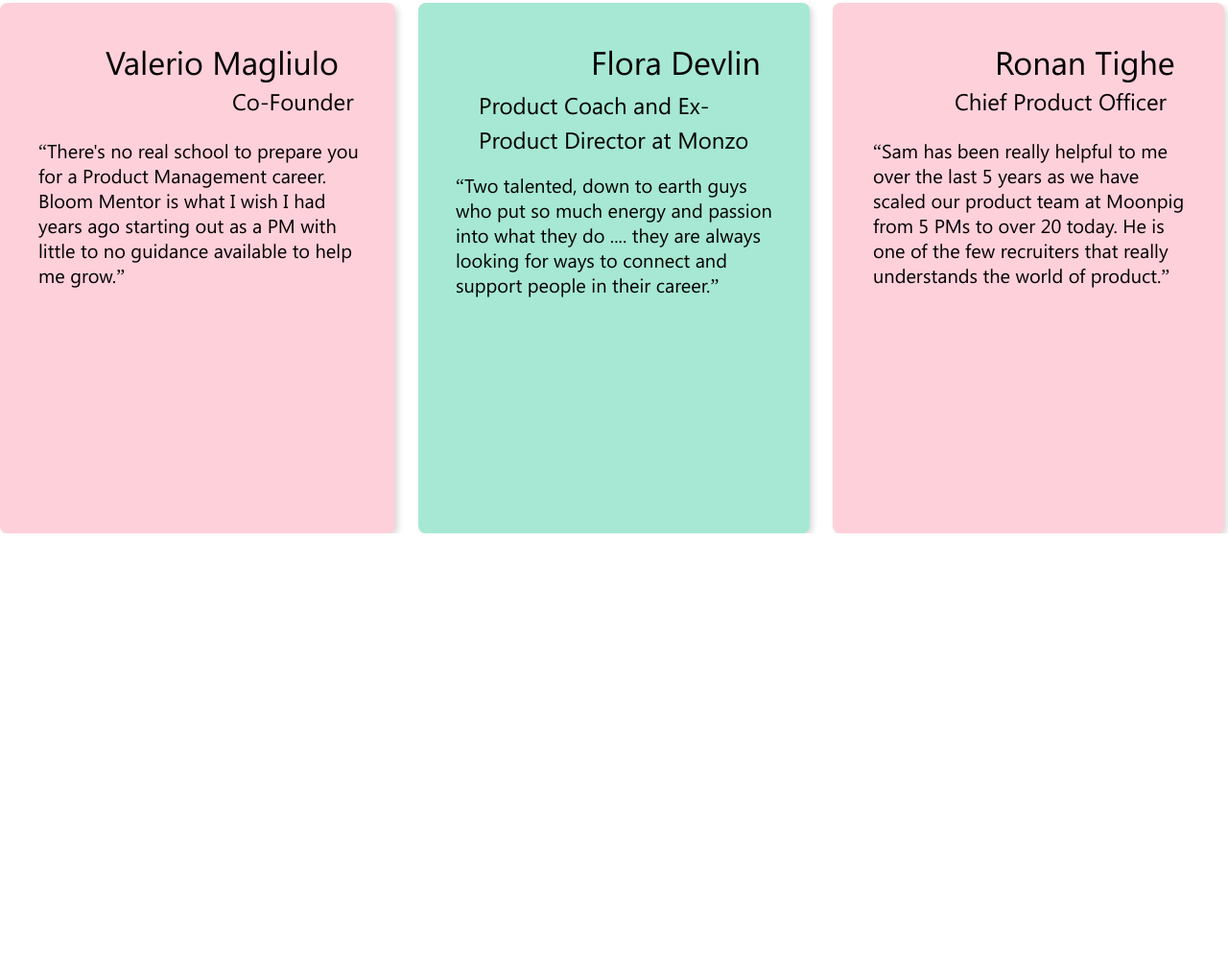
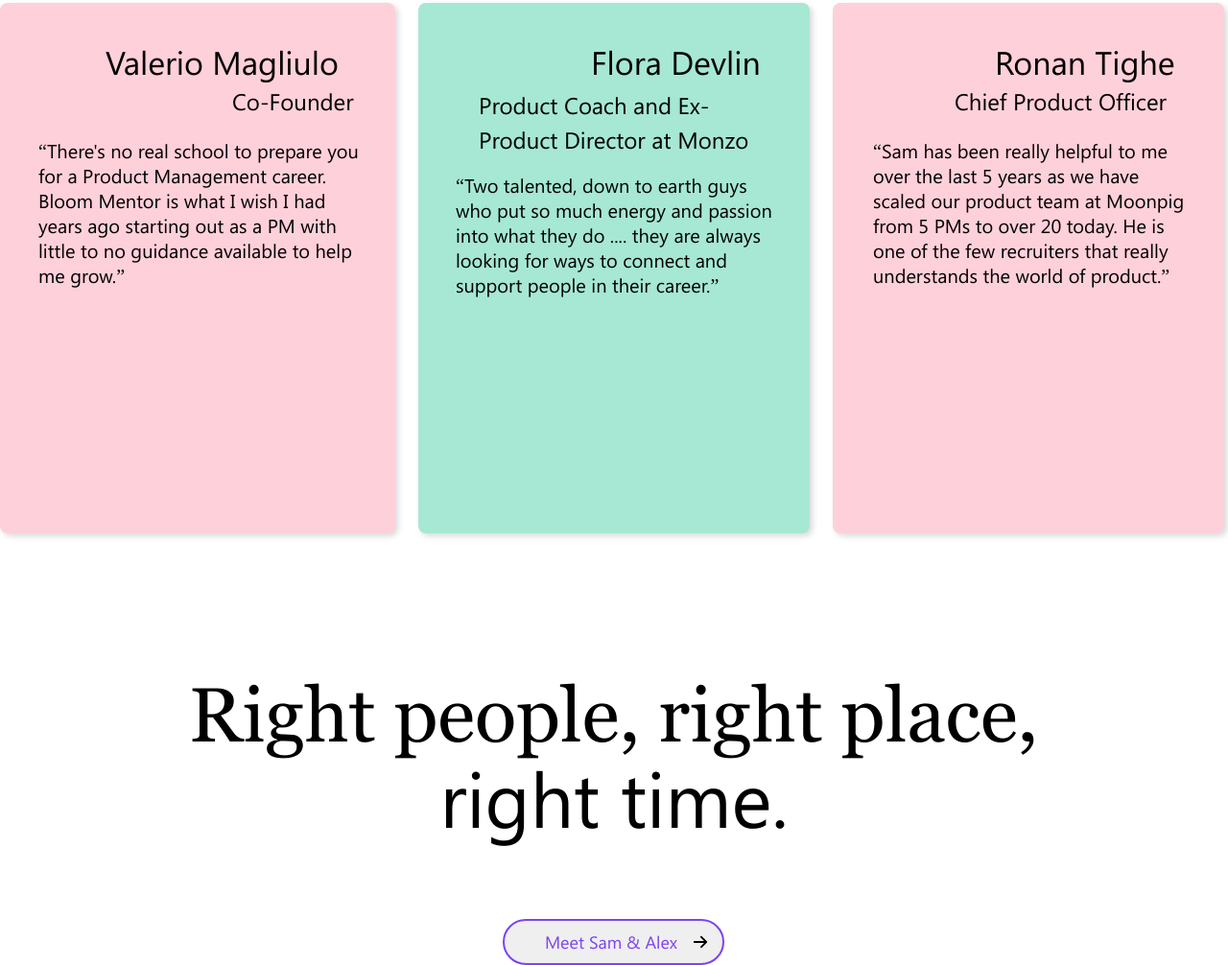
Before and after one commit to MirovaViktoria/maket-Bloom, a website: page index.html in a window 1280 px wide. Shown: the part 4976-5982 px from the top of the page at 96% size. Before the commit the page ends 5532 px from the top, so only its background shows below. Drawn offline with Linux system fonts and the light colour scheme; files whose address does not match are found by name.

Commit message:
add block right

```diff
--- a/index.html
+++ b/index.html
@@ -251,13 +251,15 @@
                 <p class="workers-words__paragraph-two">“Sam has been really helpful to me over the last 5 years as we have scaled our product team at Moonpig from 5 PMs to over 20 today. He is one of the few recruiters that really understands the world of product.”</p>
             </div>
         </div>
-        <!-- <div class="right">
-            <h1 class="right-title">Right people, right place,
-right time.</h1>
-<button class="right-button">Meet Sam & Alex
-    <img src="./img/arrow-right.png" alt="">
+        <div class="right">
+            <h1 class="right__title">Right people, right place,
+</h1>
+<p class="right__title-span">right time.</p>
+<button class="right__button">
+    <p class="right__button-text">Meet Sam & Alex</p>
+    <img class="right__button-arrow" src="./img/arrow-right.png" alt="">
 </button>
-        </div> -->
+        </div>
 
         <!-- <script type="text/javascript" src="js/script.js"></script> -->
     </body>
--- /dev/null
+++ b/scss/block_right.scss
@@ -0,0 +1,61 @@
+.right {
+    width: 1280px;
+    height: 290px;
+    margin-top: 150px;
+    background: #ffffff;
+    border-radius: 0px;
+
+    &__title {
+        width: 939px;
+        height: 80px;
+        padding-left: 170px;
+        font-family: 'Georgia';
+        font-style: normal;
+        font-weight: 400;
+        font-size: 80px;
+        line-height: 80px;
+        text-align: center;
+        color: #000000;
+        margin: 0;
+    }
+
+    &__title-span {
+        padding-top: 4px;
+        font-family: 'Segoe UI';
+        font-style: normal;
+        font-weight: 400;
+        font-size: 80px;
+        line-height: 80px;
+        text-align: center;
+        color: #000000;
+        margin: 0;
+    }
+
+    &__button {
+        box-sizing: border-box;
+        width: 231px;
+        height: 48px;
+        margin-left: 524px;
+        margin-top: 88px;
+        border: 2px solid #7c44f1;
+        border-radius: 999px;
+        display: flex;
+        align-items: center;
+    }
+    &__button-text {
+        width: 158px;
+        height: 25px;
+        padding-left: 26px;
+        font-family: 'Segoe UI';
+        font-style: normal;
+        font-weight: 400;
+        font-size: 18px;
+        line-height: 25px;
+        text-align: center;
+        color: #7c44f1;
+    }
+
+    &__button-arrow {
+        padding-left: 7px;
+    }
+}
--- a/scss/style.scss
+++ b/scss/style.scss
@@ -18,3 +18,4 @@ body {
 @import url(dave__richardson.css);
 @import url(about_company.css);
 @import url(workers-words.css);
+@import url(block_right.css);
```
Also changed, not shown: css/block_right.css (added), css/style.css, 2 other files.
